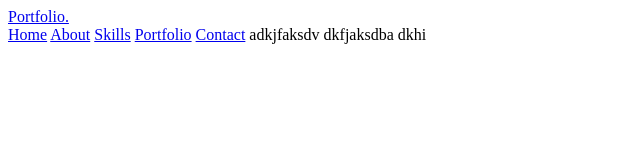
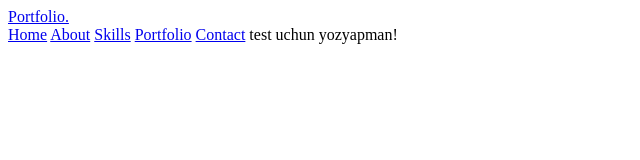
Before and after one commit to AxmadjonRT/portfolio, a plain HTML site: page index.html in a window 1280 px wide. Shown: the full height of the page, 0-640 px from the left. Drawn offline with Linux system fonts and the light colour scheme.

Commit message:
Update index.html
shunchaki

```diff
--- a/index.html
+++ b/index.html
@@ -17,9 +17,7 @@
             <a href="#">Skills</a>
             <a href="#">Portfolio</a>
             <a href="#">Contact</a>
-            adkjfaksdv
-            dkfjaksdba
-            dkhi
+            test uchun yozyapman!
         </nav>
     </header>
 </body>
```
